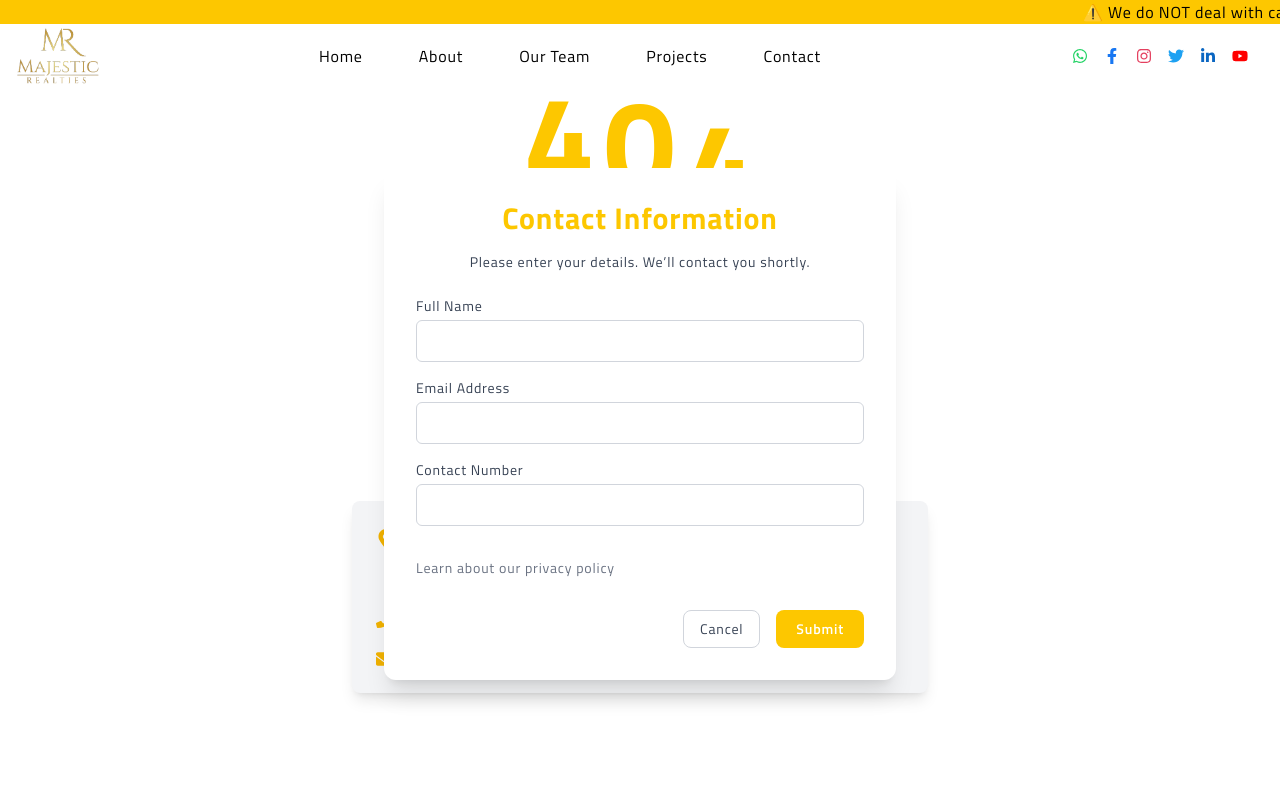
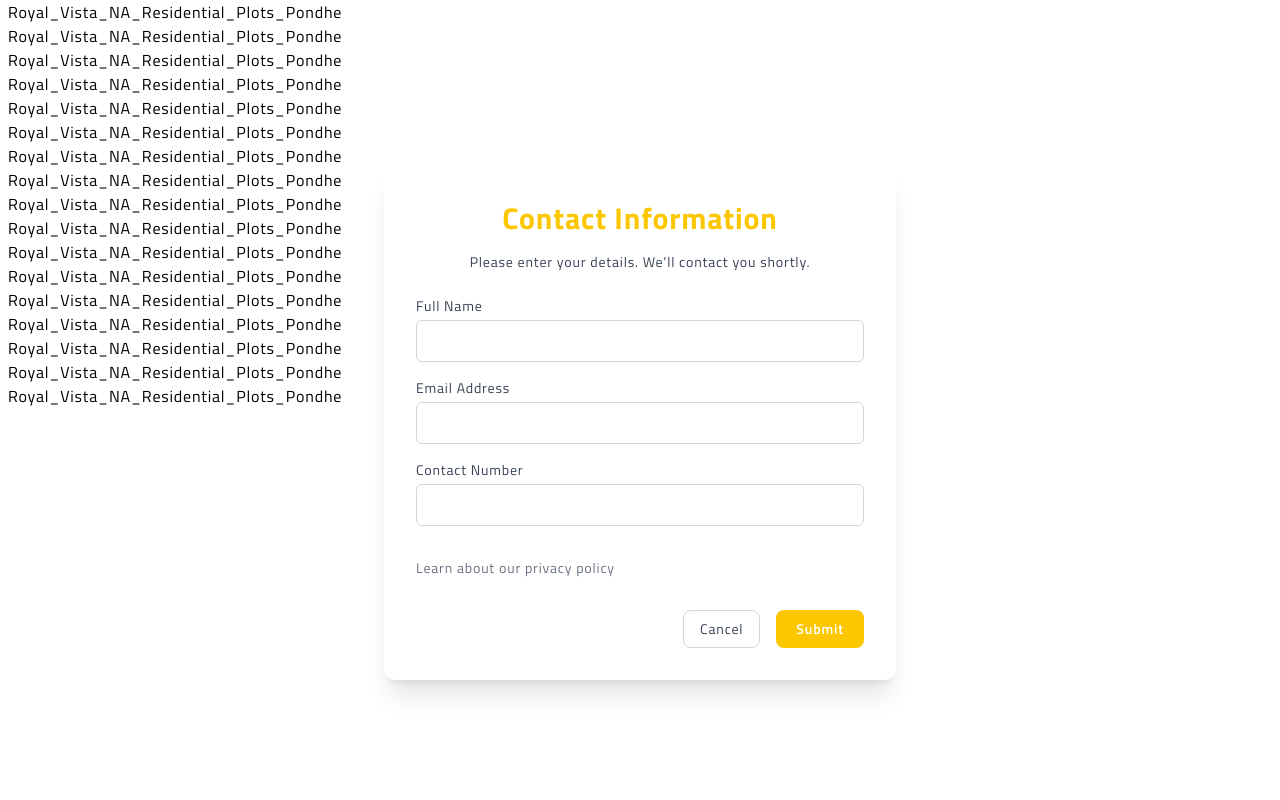
Before and after one commit to amolkadam5256/majestic-realties-website, a React (Vite) app: page /Royal_Vista_NA_Residential_Plots_Pondhe in a window 1280 px wide. Shown: the top 800 px of the page. Built offline with nearby package versions, Linux system fonts and the light colour scheme.

Commit message:
first commit

```diff
--- a/src/App.jsx
+++ b/src/App.jsx
@@ -20,6 +20,7 @@ import InfoModal from './components/InfoModal';
 import ErrorPage from './components/ErrorPage';
 import OurTeam from './pages/OurTeam';
 import Mount_Castle_Farmhouse_Bungalow_Plots_In_yevat from './Landinge_page/Mount_Castle_Farmhouse_Bungalow_Plots_In_yevat';
+import Royal_Vista_NA_Residential_Plots_Pondhe from './Royal_Vista_Landing_Page/Royal_Vista_NA_Residential_Plots_Pondhe';
 
 // all your routes
 const AnimatedRoutes = () => {
@@ -43,6 +44,11 @@ const AnimatedRoutes = () => {
           path="/Mount_Castle_Farmhouse_Bungalow_Plots_In_yevat"
           element={<Mount_Castle_Farmhouse_Bungalow_Plots_In_yevat />}
         />
+        {/* your new landing page */}
+        <Route
+          path="/Royal_Vista_NA_Residential_Plots_Pondhe"
+          element={<Royal_Vista_NA_Residential_Plots_Pondhe />}
+        />
 
         <Route path="*" element={<PageWrapper><ErrorPage /></PageWrapper>} />
       </Routes>
@@ -56,7 +62,8 @@ const Layout = ({ children }) => {
 
   // all paths where header/footer should be hidden:
   const noHeaderFooterRoutes = [
-    '/Mount_Castle_Farmhouse_Bungalow_Plots_In_yevat'
+    '/Mount_Castle_Farmhouse_Bungalow_Plots_In_yevat',
+    '/Royal_Vista_NA_Residential_Plots_Pondhe'
   ];
 
   const hideHeaderFooter = noHeaderFooterRoutes.includes(location.pathname);
--- a/src/Landinge_page/About2.jsx
+++ b/src/Landinge_page/About2.jsx
@@ -15,8 +15,10 @@ import {
     FaDumbbell,
     FaCheckCircle,
     FaArrowRight,
-    FaChevronRight
+    FaChevronRight,
+    FaTint,
 } from 'react-icons/fa';
+import images from '../assets/images/images';
 
 const About = () => {
     const [activeTab, setActiveTab] = useState('overview');
@@ -37,23 +39,23 @@ const About = () => {
                 sizes: ["2400 sq ft", "3200 sq ft", "4500 sq ft"],
                 price: "Starting at ₹1.8 Cr",
                 features: ["3-4 Bedrooms", "Modern Kitchen", "Private Garden"],
-                availability: "Available"
+                availability: "Limited"
             },
             {
                 type: "Bungalows",
                 sizes: ["5500 sq ft", "7000 sq ft"],
                 price: "Starting at ₹2.5 Cr",
                 features: ["4-5 Bedrooms", "Private Pool", "Roof Terrace"],
-                availability: "Almost Sold Out"
+                availability: "Limited"
             }
         ],
 
         // Land details
         landDetails: {
             totalArea: "25 Acres",
-            totalPlots: "120",
-            plotSizes: "600 sq yd to 1200 sq yd",
-            zoning: "Residential",
+            totalPlots: "50",
+            plotSizes: "3500 sq.ft to 11024 sq.ft",
+            zoning: "Agriculture / Farmhouse & Bungalow",
             topography: "Flat and even terrain"
         },
 
@@ -74,7 +76,10 @@ const About = () => {
         "Power backup",
         "Jogging tracks",
         "Children's play area",
-            "Underground wiring"
+        "Underground wiring",
+        "Entrance gate",
+        "Well-maintained roads",
+        "Water supply"
     ],
 
     };
@@ -87,7 +92,10 @@ const About = () => {
         "Power backup": <FaWifi />,
         "Jogging tracks": <FaDumbbell />,
         "Children's play area": <FaParking />,
-        "Underground wiring": <FaWifi />
+        "Underground wiring": <FaWifi />,
+        "Entrance gate": <FaMapMarkerAlt />,
+        "Well-maintained roads": <FaRulerCombined />,
+        "Water supply": <FaTint />
     };
 
     return (
@@ -154,10 +162,13 @@ const About = () => {
                                         supply systems, and lush green spaces. With a focus on sustainable living, the project
                                         incorporates rainwater harvesting and solar energy solutions.
                                     </p>
+                                    <a href={images.Mount_Castle_Brochure_1} download>
                                         <button className="mt-6 flex items-center text-yellow-700 font-semibold hover:text-yellow-800 transition-colors">
                                             Download Brochure
                                             <FaArrowRight className="ml-2" />
                                         </button>
+                                    </a>
+
                                 </div>
                             </div>
                         </div>
--- /dev/null
+++ b/src/Royal_Vista_Landing_Page/Royal_Vista_NA_Residential_Plots_Pondhe.jsx
@@ -0,0 +1,63 @@
+import React from 'react'
+
+const Royal_Vista_NA_Residential_Plots_Pondhe = () => {
+  return (
+    <div>
+
+        <p>
+            Royal_Vista_NA_Residential_Plots_Pondhe
+        </p>
+        <p>
+            Royal_Vista_NA_Residential_Plots_Pondhe
+        </p>
+        <p>
+            Royal_Vista_NA_Residential_Plots_Pondhe
+        </p>
+        <p>
+            Royal_Vista_NA_Residential_Plots_Pondhe
+        </p>
+        <p>
+            Royal_Vista_NA_Residential_Plots_Pondhe
+        </p>
+        <p>
+            Royal_Vista_NA_Residential_Plots_Pondhe
+        </p>
+        <p>
+            Royal_Vista_NA_Residential_Plots_Pondhe
+        </p>
+        <p>
+            Royal_Vista_NA_Residential_Plots_Pondhe
+        </p>
+        <p>
+            Royal_Vista_NA_Residential_Plots_Pondhe
+        </p>
+        <p>
+            Royal_Vista_NA_Residential_Plots_Pondhe
+        </p>
+        <p>
+            Royal_Vista_NA_Residential_Plots_Pondhe
+        </p>
+        <p>
+            Royal_Vista_NA_Residential_Plots_Pondhe
+        </p>
+        <p>
+            Royal_Vista_NA_Residential_Plots_Pondhe
+        </p>
+        <p>
+            Royal_Vista_NA_Residential_Plots_Pondhe
+        </p>
+        <p>
+            Royal_Vista_NA_Residential_Plots_Pondhe
+        </p>
+        <p>
+            Royal_Vista_NA_Residential_Plots_Pondhe
+        </p>
+        <p>
+            Royal_Vista_NA_Residential_Plots_Pondhe
+        </p>
+
+    </div>
+  )
+}
+
+export default Royal_Vista_NA_Residential_Plots_Pondhe
--- a/src/assets/images/images.js
+++ b/src/assets/images/images.js
@@ -43,6 +43,7 @@ import RoyalCasa1 from './RoyalCasa1.jpeg';
 import RoyalCasa2 from './RoyalCasa2.jpeg';
 import RoyalCasa3 from './RoyalCasa3.jpeg';
 import RoyalCasa4 from './RoyalCasa4.jpeg';
+import Mount_Castle_Brochure_1 from './Mount_Castle_Brochure_1.pdf';
 
 // Export all as a single object
 const images = {
@@ -84,7 +85,7 @@ const images = {
   bgVideo,
   thumnail,
   kondhwa,
-
+Mount_Castle_Brochure_1,
 
 };
 
--- a/src/components/HomeComp/HeroSection.jsx
+++ b/src/components/HomeComp/HeroSection.jsx
@@ -76,7 +76,7 @@ const HeroSection = () => {
         </h2>
         <h1 className="text-4xl md:text-5xl font-bold">
           Welcome to{" "}
-          <span className="text-yellow-300">Mount Castle – Ambedwet</span>
+          <span className="text-yellow-300">Majestic Realties</span>
         </h1>
         <p className="text-md md:text-lg text-gray-200">
           Premium farmhouse & bungalow plots on serene hilltop tableland with
--- a/src/components/projectComp/Mount_Castle.jsx
+++ b/src/components/projectComp/Mount_Castle.jsx
@@ -37,7 +37,7 @@ const Mount_Castle = () => {
 
 
       {/* Project Heading */}
-      <div className="text-center mb-12 mt-5">
+      <div className="text-center mb-12 mt-5 pt-18">
         <h1 className="text-4xl sm:text-5xl font-extrabold text-yellow-400 uppercase tracking-wide drop-shadow">
           Mount Castle (Farm House Plots)
         </h1>
--- a/src/components/projectComp/Royal_Casa.jsx
+++ b/src/components/projectComp/Royal_Casa.jsx
@@ -33,7 +33,7 @@ const Royal_Casa = () => {
 
 
       {/* Project Heading */}
-      <div className="text-center mb-12 mt-5">
+      <div className="text-center mb-12 mt-5 pt-18">
         <h1 className="text-4xl sm:text-5xl font-extrabold text-yellow-400 uppercase tracking-wide drop-shadow">
           Royal Casa (N.A. Plots)
         </h1>
--- a/src/components/projectComp/Royal_Vista.jsx
+++ b/src/components/projectComp/Royal_Vista.jsx
@@ -50,7 +50,7 @@ const Royal_Vista = () => {
 
 
       {/* Project Heading */}
-      <div className="text-center mb-12 mt-5">
+      <div className="text-center mb-12 mt-5 pt-18">
         <h1 className="text-4xl sm:text-5xl font-extrabold text-yellow-400 uppercase tracking-wide drop-shadow">
           Royal Vista – N.A Sanctioned <br /> Residential plots.
 
```
Also changed, not shown: 1 other file (tests, documents, lock files or other folders). Lines whose indentation alone changed are shown as unchanged.
